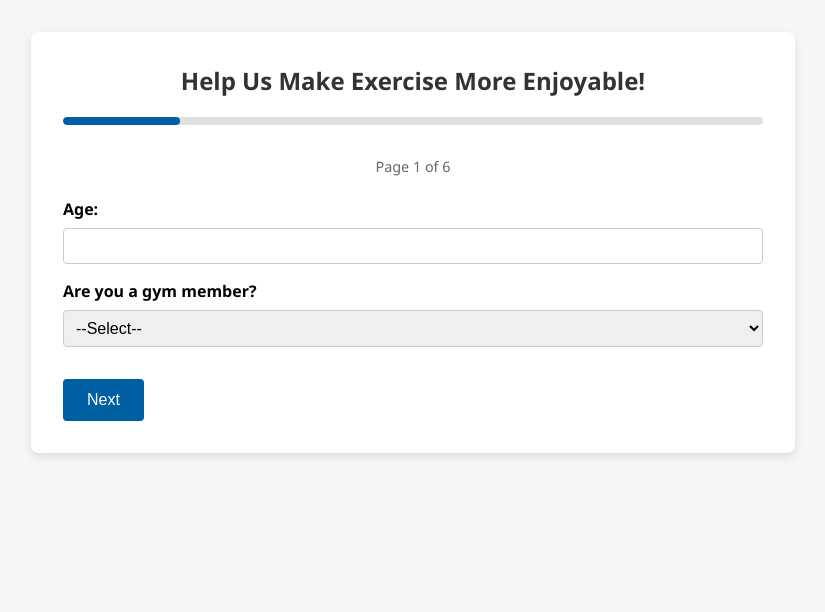
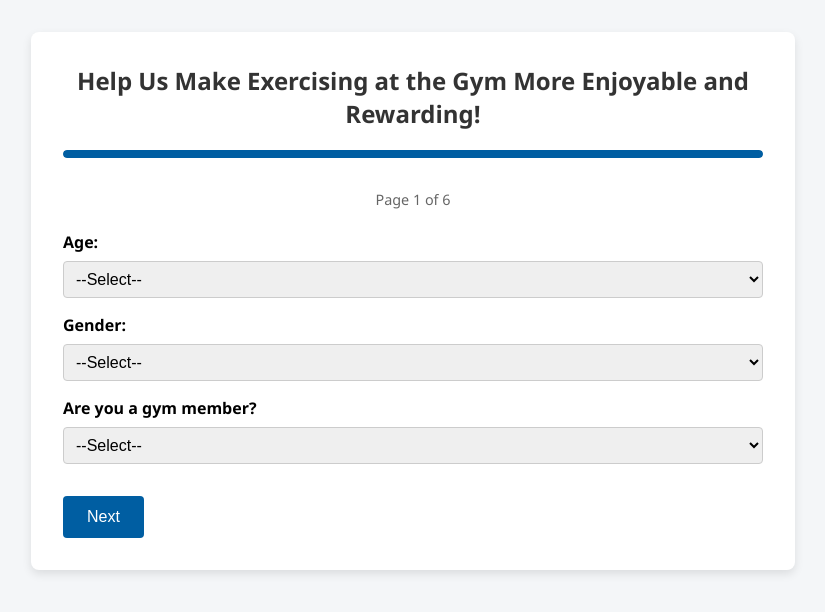
Before and after one commit to jonathonb33/exercise_survey, a plain HTML site: page index.html in a window 1280 px wide. Shown: the whole page, without its empty margins (227-1052 px from the left). Drawn offline with Linux system fonts and the light colour scheme.

Commit message:
Update index.html

```diff
--- a/index.html
+++ b/index.html
@@ -153,7 +153,7 @@
 </head>
 <body>
   <div class="container">
-    <h2>Help Us Make Exercise More Enjoyable!</h2>
+    <h2>Help Us Make Exercising at the Gym More Enjoyable and Rewarding!</h2>
 
     <div class="progress-bar">
       <div class="progress-fill" id="progressFill"></div>
@@ -165,7 +165,25 @@
         <div class="page-counter">Page 1 of 6</div>
 
         <label for="age">Age:</label>
-        <input type="number" name="age" id="age" required />
+        <select name="age" id="age" required>
+          <option value="">--Select--</option>
+          <option value="Under 18">Under 18</option>
+          <option value="18-24">18-24</option>
+          <option value="25-34">25-34</option>
+          <option value="35-44">35-44</option>
+          <option value="45-54">45-54</option>
+          <option value="55-64">55-64</option>
+          <option value="65+">65+</option>
+        </select>
+
+        <label for="gender">Gender:</label>
+        <select name="gender" id="gender" required>
+          <option value="">--Select--</option>
+          <option value="Male">Male</option>
+          <option value="Female">Female</option>
+          <option value="Non-binary">Non-binary</option>
+          <option value="Prefer not to answer">Prefer not to answer</option>
+        </select>
 
         <label for="gymMember">Are you a gym member?</label>
         <select name="gymMember" id="gymMember" required>
@@ -205,32 +223,59 @@
         </select>
 
         <label>What are the biggest reasons you don't have a gym membership? (Select all that apply)</label>
+
         <div style="margin: 0.5em 0;">
+
           <input type="checkbox" name="reasonsNoGym" id="lackTime" value="Lack of time">
+
           <label for="lackTime" style="display: inline; margin-left: 0.5em; font-weight: normal;">Lack of time</label>
+
         </div>
+
         <div style="margin: 0.5em 0;">
+
           <input type="checkbox" name="reasonsNoGym" id="intimidated" value="I feel intimidated or worry about being judged">
+
           <label for="intimidated" style="display: inline; margin-left: 0.5em; font-weight: normal;">I feel intimidated or worry about being judged</label>
+
         </div>
+
         <div style="margin: 0.5em 0;">
+
           <input type="checkbox" name="reasonsNoGym" id="notFun" value="Exercising at the gym is not fun or rewarding">
+
           <label for="notFun" style="display: inline; margin-left: 0.5em; font-weight: normal;">Exercising at the gym is not fun or rewarding</label>
+
         </div>
+
         <div style="margin: 0.5em 0;">
+
           <input type="checkbox" name="reasonsNoGym" id="dontKnow" value="I don't know what to do">
+
           <label for="dontKnow" style="display: inline; margin-left: 0.5em; font-weight: normal;">I don't know what to do</label>
+
         </div>
+
         <div style="margin: 0.5em 0;">
+
           <input type="checkbox" name="reasonsNoGym" id="costs" value="Costs of memberships">
+
           <label for="costs" style="display: inline; margin-left: 0.5em; font-weight: normal;">Costs of memberships</label>
+
         </div>
+
         <div style="margin: 0.5em 0;">
+
           <input type="checkbox" name="reasonsNoGym" id="otherReason" value="Another reason">
+
           <label for="otherReason" style="display: inline; margin-left: 0.5em; font-weight: normal;">Another reason</label>
+
         </div>
+
         <div id="otherReasonText" style="margin-top: 0.5em; display: none;">
+
           <textarea name="reasonsNoGymOther" id="reasonsNoGymOther" rows="2" placeholder="Please specify..."></textarea>
+
         </div>
       </div>
 
@@ -310,6 +355,19 @@
     gymSelect.addEventListener('change', () => {
       isGymMember = gymSelect.value === 'Yes';
     });
+
+    // Handle "Another reason" checkbox for non-gym members
+    const otherReasonCheckbox = document.getElementById('otherReason');
+    const otherReasonText = document.getElementById('otherReasonText');
+
+    if (otherReasonCheckbox) {
+      otherReasonCheckbox.addEventListener('change', () => {
+        otherReasonText.style.display = otherReasonCheckbox.checked ? 'block' : 'none';
+        if (!otherReasonCheckbox.checked) {
+          document.getElementById('reasonsNoGymOther').value = '';
+        }
+      });
+    }
 
     // Handle "Another reason" checkbox for non-gym members
     const otherReasonCheckbox = document.getElementById('otherReason');
```
